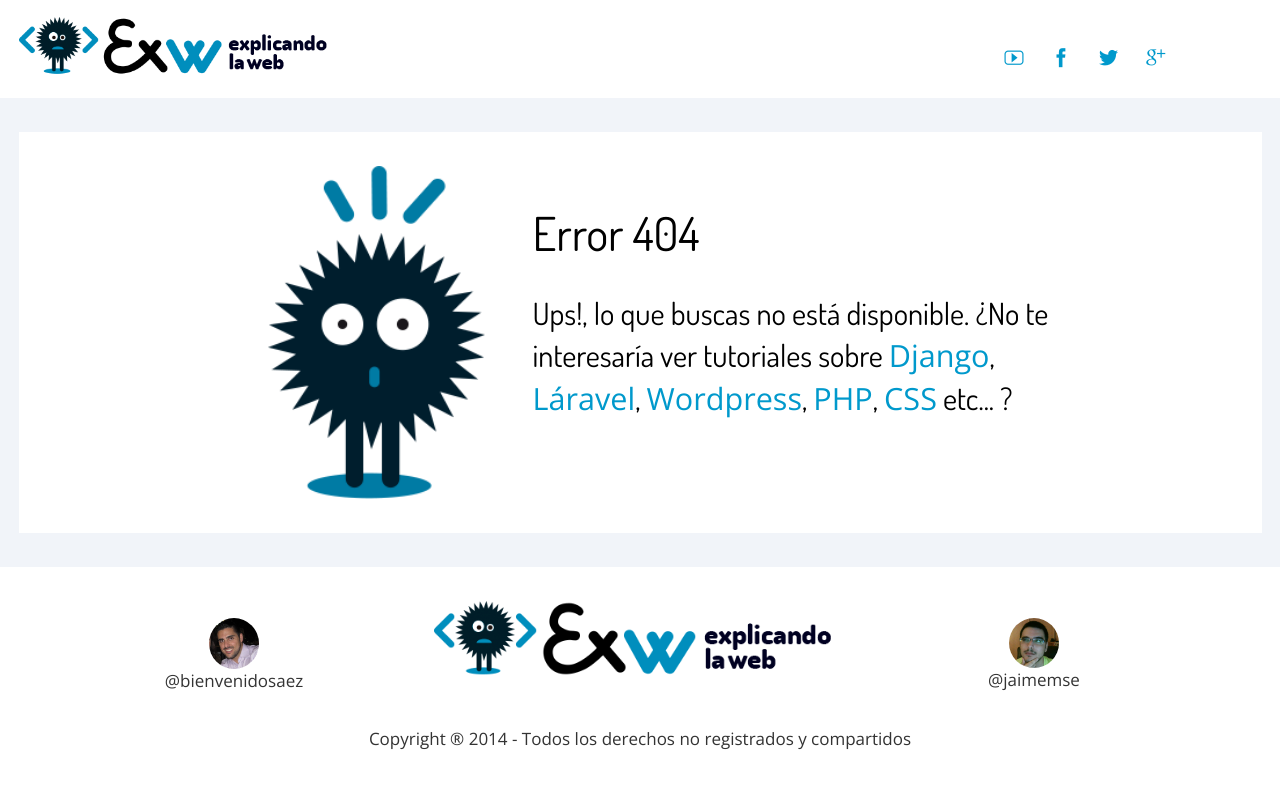
After one commit to IESFJB/explicandolaweb.old, a Django app: template exw/templates/404.html in a window 1280 px wide. The commit adds this page. Run offline with Django 3.2, Linux system fonts and the light colour scheme; the template is opened without the code that fills it, so the values that code supplies are empty; parts of the project's set-up code (start-up, migrations or seed data) failed here and were passed over.

Commit message:
Vista 404

```diff
--- a/exw/exw/urls.py
+++ b/exw/exw/urls.py
@@ -12,6 +12,8 @@ admin.autodiscover()
 urlpatterns = patterns('',
 
     url(r'^$',          'web.views.home',           name='home'),
+
+    url(r'^error/$',    'web.views.error_template', name='error_template'),
 
     url(r'^tutoriales/$', 'web.views.tutoriales',   name='tutoriales'),
 
--- /dev/null
+++ b/exw/templates/404.html
@@ -0,0 +1,19 @@
+{% extends "layout.html" %}
+
+{% block title %}Error 404 - Explicando la Web{% endblock %}
+
+{% load static from staticfiles %}
+
+{% block content %}
+<section id="centro">
+    <div class="contenido">
+        <article class="error404">
+            <img src="{% static "img/00comun/tagui_404.png" %}">
+            <div>
+                <h1>Error 404</h1>
+                <h2>Ups!, lo que buscas no está disponible. ¿No te interesaría ver tutoriales sobre <a href="">Django</a>, <a href="">Láravel</a>, <a href="">Wordpress</a>, <a href="">PHP</a>, <a href="">CSS</a> etc... ?</h2>
+            </div>
+        </article>
+    </div> <!-- end of contenido -->
+</section>
+{% endblock %}
--- a/exw/templates/layout.html
+++ b/exw/templates/layout.html
@@ -5,6 +5,7 @@
         <meta charset="utf-8">
         <title>{% block title %}Título a sustituir mediante bloque{% endblock %}</title>
 
+        <meta name="robots" content="noindex">
         <meta name="Keywords" content="" />
         <meta http-equiv="X-UA-Compatible" content="IE=edge,chrome=1">
 
--- a/exw/templates/secciones/categorias_cursos.html
+++ /dev/null
@@ -1,5 +0,0 @@
-{% for cat in categorias_cursos %}
-    <a title="{{cat.nombre}}" {% if cat.active == True %} class="active" {% endif %} href="{{ cat.get_absolute_url }}">
-        <img src="/media/{{ cat.imagen }}" alt="{{ cat.descripcion }}" />
-    </a>
-{% endfor %}
--- a/exw/templates/secciones/sidebar.html
+++ b/exw/templates/secciones/sidebar.html
@@ -3,10 +3,6 @@
                     <h3>Más tutoriales sobre:</h3>
                     {% include 'secciones/categorias_articulos.html' %}
             </aside>
-            <aside class="mas-cursos">
-                    <h3>Más cursos sobre:</h3>
-                    {% include 'secciones/categorias_cursos.html' %}
-            </aside>
             <aside class="ultimos-articulos">
                     {% include 'secciones/ultimos_articulos.html' %}
             </aside>
--- a/exw/templates/secciones/sidebar_home.html
+++ b/exw/templates/secciones/sidebar_home.html
@@ -7,10 +7,6 @@
                     <h3>Más tutoriales sobre:</h3>
                     {% include 'secciones/categorias_articulos.html' %}
             </aside>
-            <aside class="mas-cursos">
-                    <h3>Más cursos sobre:</h3>
-                    {% include 'secciones/categorias_cursos.html' %}
-            </aside>
             <aside class="ultimos-articulos">
                     {% include 'secciones/ultimos_articulos.html' %}
             </aside>
--- a/exw/web/static/css/style.css
+++ b/exw/web/static/css/style.css
@@ -583,7 +583,7 @@ section.navegacion ul li a.active {
   transform: translateX(0%);
 }
 .prettyprint {
-  font-size: 12px;
+  font-size: 1em;
   line-height: 1.5;
   border: 0px;
   padding: 20px 10px;
@@ -591,6 +591,7 @@ section.navegacion ul li a.active {
   border-radius: 1.2em;
   margin-top: 2.4em;
   margin-bottom: 2.4em;
+  font-weight: 200;
 }
 .pln {
   color: #4d4d4c;
@@ -734,6 +735,7 @@ ol.linenums {
   font-size: 0.9em;
   -webkit-box-shadow: -2px 2px 1em #d3d3d3;
   box-shadow: -2px 2px 1em #d3d3d3;
+  font-weight: 200;
 }
 .info {
   color: #31708f;
@@ -764,8 +766,39 @@ ol.linenums {
   border-right-style: solid;
   border-top-right-radius: 2em;
   border-bottom-left-radius: 2em;
+  font-size: 0.9em;
   -webkit-box-shadow: -2px 2px 1em #d3d3d3;
   box-shadow: -2px 2px 1em #d3d3d3;
+  font-weight: 200;
+}
+article.error404 {
+  background-color: #fff;
+  padding: 2em 10% 2em 20%;
+  -webkit-box-sizing: border-box;
+  -moz-box-sizing: border-box;
+  box-sizing: border-box;
+  margin-bottom: 2em;
+}
+article.error404 img {
+  display: inline-block;
+  vertical-align: top;
+  width: 25%;
+}
+article.error404 >div {
+  display: inline-block;
+  vertical-align: top;
+  width: 65%;
+  margin-left: 5%;
+  padding-top: 3em;
+}
+article.error404 >div h1 {
+  margin-bottom: 1em;
+}
+article.error404 >div h2 {
+  line-height: 1.4em;
+}
+article.error404 >div a {
+  font-weight: 200;
 }
 #centro {
   -webkit-box-sizing: border-box;
@@ -1265,9 +1298,6 @@ article.articulo-destacado .social a.twitter:before {
 article.articulo-destacado .social a.google:before {
   content: "\e627";
 }
-aside.articulo_autor {
-  display: block;
-}
 .etiquetas {
   padding: 1em 2em;
   width: 75%;
--- /dev/null
+++ b/exw/web/static/stylus/404.styl
@@ -0,0 +1,21 @@
+article.error404
+    background-color white
+    padding 2em 10% 2em 20%
+    box-sizing border-box
+    margin-bottom 2em
+    img
+        display inline-block
+        vertical-align top
+        width 25%
+    >div
+        display inline-block
+        vertical-align top
+        width 65%
+        margin-left 5%
+        padding-top 3em
+        h1
+            margin-bottom 1em
+        h2
+            line-height 1.4em
+        a
+            font-weight 200
--- a/exw/web/static/stylus/articulo/articulo_autor.styl
+++ /dev/null
@@ -1,2 +0,0 @@
-aside.articulo_autor
-    display block
--- a/exw/web/static/stylus/prettify.styl
+++ b/exw/web/static/stylus/prettify.styl
@@ -1,5 +1,5 @@
 .prettyprint
-  font-size 12px
+  font-size 1em
   line-height 1.5
   border 0px
   padding 20px 10px
@@ -7,6 +7,7 @@
   border-radius 1.2em
   margin-top 2.4em
   margin-bottom 2.4em
+  font-weight 200
 
 .pln
   color #4d4d4c
--- a/exw/web/static/stylus/style.styl
+++ b/exw/web/static/stylus/style.styl
@@ -109,6 +109,7 @@ body
 @import "prettify.styl"
 @import "grid.styl"
 @import "textos.styl"
+@import "404.styl"
 
 //Detalle de páginas
 @import "home.styl"
@@ -117,7 +118,6 @@ body
 @import "articulo/articulo_detalle.styl"
 @import "articulo/articulo_listado.styl"
 @import "articulo/articulo_destacado.styl"
-@import "articulo/articulo_autor.styl"
 @import "post/post.styl"
 @import "curso/curso_detalle.styl"
 @import "curso/curso_listado.styl"
--- a/exw/web/static/stylus/textos.styl
+++ b/exw/web/static/stylus/textos.styl
@@ -26,6 +26,7 @@ rojo_borde = #ebccd1
     box-sizing border-box
     font-size .9em
     box-shadow -2px 2px 1em #d3d3d3
+    font-weight 200
 
 .info
     color azul_texto
@@ -56,4 +57,6 @@ rojo_borde = #ebccd1
     border-right-style solid
     border-top-right-radius 2em
     border-bottom-left-radius 2em
+    font-size .9em
     box-shadow -2px 2px 1em #d3d3d3
+    font-weight 200
```
Also changed, not shown: exw/dumpdata/todo.json (+11 -1 lines), exw/templates/base/articulo/articulo_en_listado.html (+1 -6 lines), exw/templates/base/curso/capitulos/capitulo_en_listado.html (+5 -5 lines), exw/web/views.py (+13 -2 lines), exw/media/tutoriales/2014/02/18/caratulaLaravel.jpg (added), exw/web/static/img/00comun/tagui_404.png (added).
